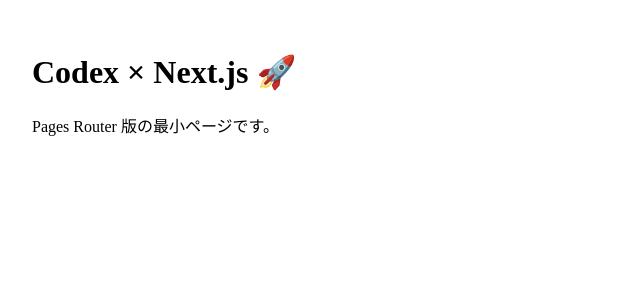
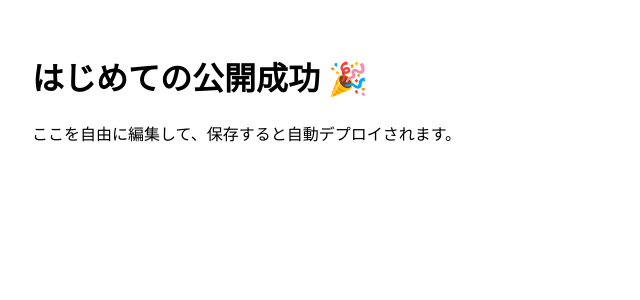
Before and after one commit to sixiakeitoct-cmd/my-codex-app, a Next.js app: page / in a window 1280 px wide. Shown: the top 300 px of the page, without its empty margins (0-640 px from the left). Built offline with nearby package versions, Linux system fonts and the light colour scheme.

Commit message:
Update index.tsx

```diff
--- a/pages/index.tsx
+++ b/pages/index.tsx
@@ -1,8 +1,8 @@
 export default function Home() {
   return (
     <main style={{ padding: 24 }}>
-      <h1>Codex × Next.js 🚀</h1>
-      <p>Pages Router 版の最小ページです。</p>
+      <h1>はじめての公開成功 🎉</h1>
+      <p>ここを自由に編集して、保存すると自動デプロイされます。</p>
     </main>
   );
 }
```
